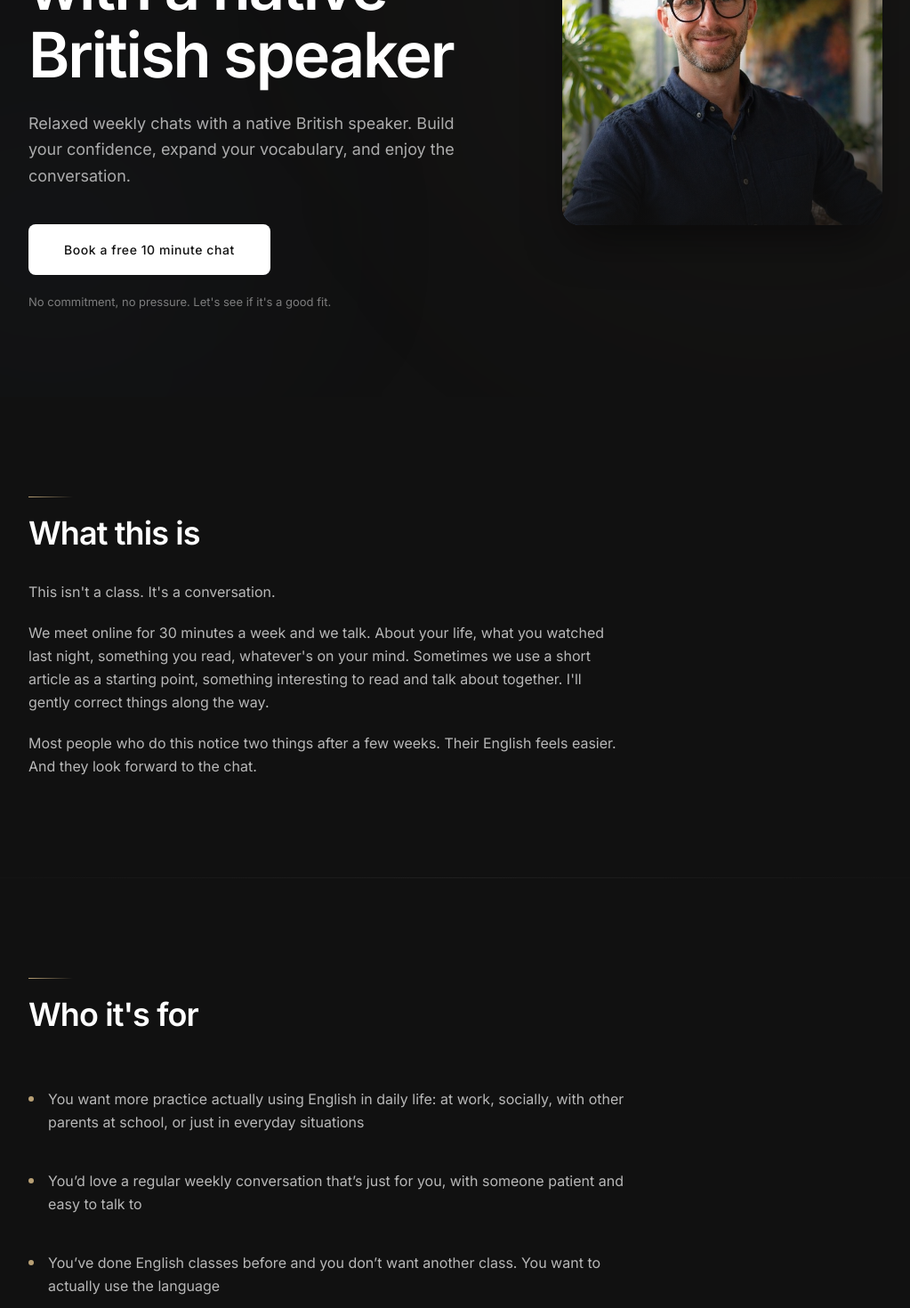
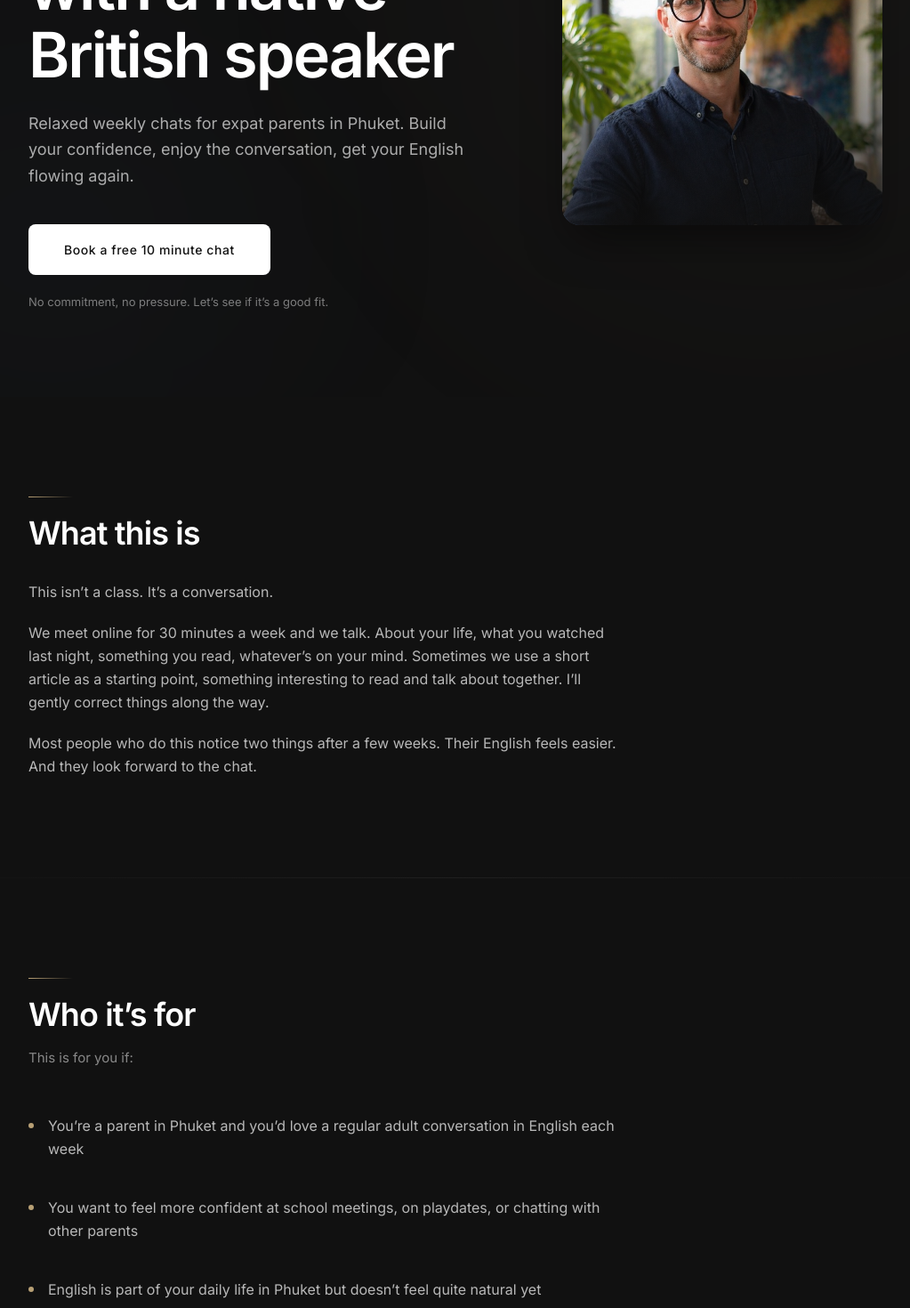
Before and after one commit to KeiranCPFlynn/keiranflynn-com, a Next.js app: page /conversation in a window 1280 px wide. Shown: the part 300-1770 px from the top of the page at 89% size, without its empty margins (128-1151 px from the left). Built offline with nearby package versions, Linux system fonts and the light colour scheme; no server answers.

Commit message:
Update ConversationLandingPage content and add testimonials section

```diff
--- a/src/components/pages/ConversationLandingPage.tsx
+++ b/src/components/pages/ConversationLandingPage.tsx
@@ -2,7 +2,6 @@
 
 import Image from "next/image";
 import { m } from "framer-motion";
-import { FAQItem } from "@/components/FAQItem";
 import {
   FadeIn,
   SlideIn,
@@ -14,8 +13,9 @@ const BOOK_URL = "https://cal.com/keirancpflynn/10-min-fit-call";
 const ease = [0.16, 1, 0.3, 1] as [number, number, number, number];
 
 const whoForItems = [
-  "You want more practice actually using English in daily life: at work, socially, with other parents at school, or just in everyday situations",
-  "You’d love a regular weekly conversation that’s just for you, with someone patient and easy to talk to",
+  "You’re a parent in Phuket and you’d love a regular adult conversation in English each week",
+  "You want to feel more confident at school meetings, on playdates, or chatting with other parents",
+  "English is part of your daily life in Phuket but doesn’t feel quite natural yet",
   "You’ve done English classes before and you don’t want another class. You want to actually use the language",
   "You want a friendly face, not a strict teacher",
 ];
@@ -96,8 +96,9 @@ export default function ConversationLandingPage() {
                 transition={{ duration: 1, delay: 0.55, ease }}
                 className="text-white/65 text-lg leading-relaxed mb-10 max-w-lg"
               >
-                Relaxed weekly chats with a native British speaker. Build your
-                confidence, expand your vocabulary, and enjoy the conversation.
+                Relaxed weekly chats for expat parents in Phuket. Build your
+                confidence, enjoy the conversation, get your English flowing
+                again.
               </m.p>
 
               <m.div
@@ -114,7 +115,7 @@ export default function ConversationLandingPage() {
                   Book a free 10 minute chat
                 </a>
                 <p className="mt-5 text-[13px] text-white/45 leading-relaxed">
-                  No commitment, no pressure. Let&apos;s see if it&apos;s a good fit.
+                  No commitment, no pressure. Let’s see if it’s a good fit.
                 </p>
               </m.div>
             </div>
@@ -145,13 +146,13 @@ export default function ConversationLandingPage() {
           </FadeIn>
           <FadeIn delay={0.1}>
             <div className="max-w-2xl space-y-5 text-white/70 text-[16px] leading-relaxed">
-              <p>This isn&apos;t a class. It&apos;s a conversation.</p>
+              <p>This isn’t a class. It’s a conversation.</p>
               <p>
                 We meet online for 30 minutes a week and we talk. About your
-                life, what you watched last night, something you read, whatever&apos;s
+                life, what you watched last night, something you read, whatever’s
                 on your mind. Sometimes we use a short article as a starting
                 point, something interesting to read and talk about together.
-                I&apos;ll gently correct things along the way.
+                I’ll gently correct things along the way.
               </p>
               <p>
                 Most people who do this notice two things after a few weeks.
@@ -169,7 +170,10 @@ export default function ConversationLandingPage() {
         <div className="max-w-5xl mx-auto px-6 sm:px-8">
           <FadeIn>
             <div className="accent-line mb-5" />
-            <h2 className="text-heading text-white mb-10">Who it&apos;s for</h2>
+            <h2 className="text-heading text-white mb-4">Who it’s for</h2>
+          </FadeIn>
+          <FadeIn delay={0.05}>
+            <p className="text-white/50 text-[15px] mb-8">This is for you if:</p>
           </FadeIn>
           <StaggerContainer className="space-y-0 max-w-2xl" stagger={0.1}>
             {whoForItems.map((item, i) => (
@@ -329,20 +333,21 @@ export default function ConversationLandingPage() {
             <FadeIn delay={0.1}>
               <div className="space-y-5 text-white/70 text-[16px] leading-relaxed">
                 <p>
-                  Hi, I&apos;m Keiran. I&apos;m British, based in Phuket, and I
-                  work with people online all over the world.
+                  Hi, I’m Keiran. I’m British, I live in Bang Tao with my
+                  partner and our cat Fig, and we’ve got a baby on the
+                  way.
                 </p>
                 <p>
-                  I&apos;ve spent thousands of hours teaching conversational
-                  English online to people all over the world. Before that I
-                  worked in music, film, and tech. I&apos;ve lived in a few
-                  different countries myself, so I know what it&apos;s like to
-                  navigate a new place in a language that isn&apos;t your first.
+                  I’ve spent thousands of hours teaching conversational English
+                  online to people all over the world. Before that I worked in
+                  music, film, and tech. I’ve lived in Thailand for a few years
+                  now, so I know what it’s like to navigate daily life in a
+                  language that isn’t your first.
                 </p>
                 <p>
-                  I&apos;m not a strict teacher. I&apos;m a patient, friendly
-                  person who loves a good chat. If that sounds like what
-                  you&apos;re looking for, let&apos;s talk.
+                  I’m not a strict teacher. I’m a patient, friendly person who
+                  loves a good chat. If that sounds like what you’re looking
+                  for, let’s talk.
                 </p>
               </div>
             </FadeIn>
@@ -364,6 +369,51 @@ export default function ConversationLandingPage() {
 
       <div className="section-divider" />
 
+      {/* ===== WHAT PEOPLE SAY ===== */}
+      <section className="py-20 sm:py-28">
+        <div className="max-w-5xl mx-auto px-6 sm:px-8">
+          <FadeIn>
+            <div className="accent-line mb-5" />
+            <h2 className="text-heading text-white mb-12">What people say</h2>
+          </FadeIn>
+          <StaggerContainer className="grid sm:grid-cols-3 gap-5" stagger={0.1}>
+            <StaggerItem>
+              <div className="rounded-2xl border border-white/[0.08] bg-white/[0.02] p-7 flex flex-col gap-6 h-full">
+                <p className="text-white/65 text-[15px] leading-relaxed flex-1">
+                  "Keiran makes you feel at ease straight away. I was quite shy
+                  about my English before but he has a way of keeping the
+                  conversation going without making you feel embarrassed. Highly
+                  recommend."
+                </p>
+                <p className="text-[13px] text-white/35">Yuki</p>
+              </div>
+            </StaggerItem>
+            <StaggerItem>
+              <div className="rounded-2xl border border-white/[0.08] bg-white/[0.02] p-7 flex flex-col gap-6 h-full">
+                <p className="text-white/65 text-[15px] leading-relaxed flex-1">
+                  "I have tried a few conversation partners before and Keiran is
+                  by far the best. He listens properly and asks good
+                  follow-up questions. The time goes by very fast."
+                </p>
+                <p className="text-[13px] text-white/35">Maria</p>
+              </div>
+            </StaggerItem>
+            <StaggerItem>
+              <div className="rounded-2xl border border-white/[0.08] bg-white/[0.02] p-7 flex flex-col gap-6 h-full">
+                <p className="text-white/65 text-[15px] leading-relaxed flex-1">
+                  "Very patient, warm, and genuinely interested in what you have
+                  to say. My confidence has improved a lot since we started. I
+                  wish I had found him sooner."
+                </p>
+                <p className="text-[13px] text-white/35">Hana</p>
+              </div>
+            </StaggerItem>
+          </StaggerContainer>
+        </div>
+      </section>
+
+      <div className="section-divider" />
+
       {/* ===== FAQ ===== */}
       <section className="py-20 sm:py-28">
         <div className="max-w-5xl mx-auto px-6 sm:px-8">
@@ -371,9 +421,16 @@ export default function ConversationLandingPage() {
             <div className="accent-line mb-5" />
             <h2 className="text-heading text-white mb-12">Common questions</h2>
           </FadeIn>
-          <div className="max-w-2xl">
+          <div className="max-w-2xl space-y-0">
             {faqItems.map((item, i) => (
-              <FAQItem key={i} question={item.q} answer={item.a} />
+              <FadeIn key={i} delay={i * 0.05}>
+                <div className="border-b border-white/[0.05] last:border-0 py-7">
+                  <p className="text-[15px] text-white mb-3">{item.q}</p>
+                  <p className="text-white/60 text-[15px] leading-relaxed">
+                    {item.a}
+                  </p>
+                </div>
+              </FadeIn>
             ))}
           </div>
         </div>
@@ -387,13 +444,13 @@ export default function ConversationLandingPage() {
           <FadeIn>
             <div className="accent-line mx-auto mb-8" />
             <h2 className="text-heading text-white mb-5">
-              Let&apos;s have a chat
+              Let’s have a chat
             </h2>
           </FadeIn>
           <FadeIn delay={0.15}>
             <p className="text-white/60 text-lg leading-relaxed mb-12 max-w-sm mx-auto">
               The first one is free. 10 minutes on Zoom or Google Meet.
-              We&apos;ll see if it&apos;s a good fit and you can decide from
+              We’ll see if it’s a good fit and you can decide from
               there.
             </p>
           </FadeIn>
```
